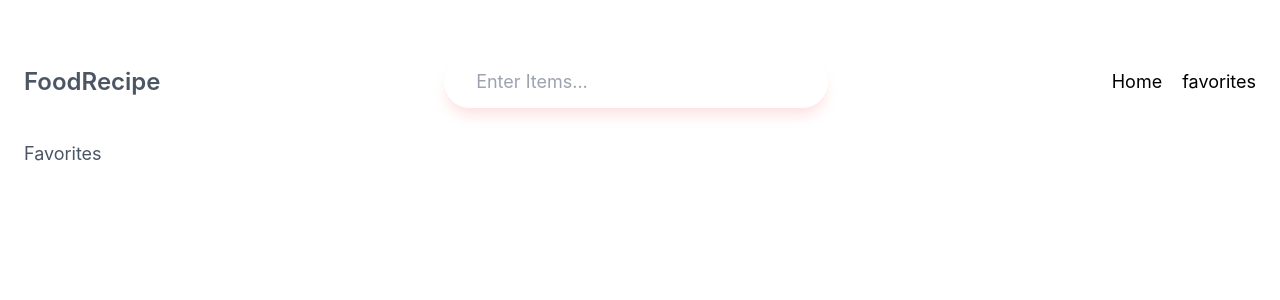
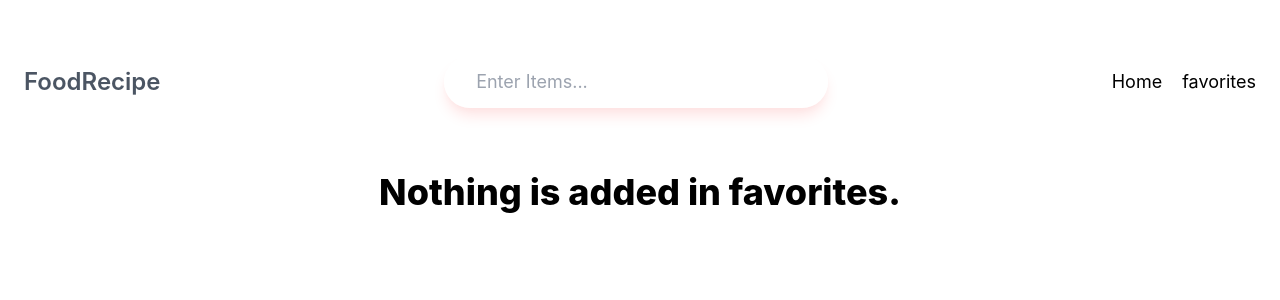
Before and after one commit to firoliyos/React-Food-Recipe-App, a React (Create React App) app in the folder food-recipe-app/: page /favorites in a window 1280 px wide. Shown: the top 300 px of the page. Built offline with nearby package versions, Linux system fonts and the light colour scheme.

Commit message:
favorites-page

```diff
--- a/food-recipe-app/src/pages/favorites/index.jsx
+++ b/food-recipe-app/src/pages/favorites/index.jsx
@@ -1,6 +1,21 @@
+import { useContext } from "react";
+import RecipeItem from "../../components/recipe-item";
+import { GlobalContext } from "../../context";
 
 export default function Favorites() {
-    return(
-        <div>Favorites</div>
-    )
+  const { favoritesList } = useContext(GlobalContext);
+
+  return (
+    <div className="py-8 container mx-auto flex flex-wrap justify-center gap-10">
+      {favoritesList && favoritesList.length > 0 ? (
+        favoritesList.map((item) => <RecipeItem item={item} />)
+      ) : (
+        <div>
+          <p className="lg:text-4xl text-xl text-center text-black font-extrabold">
+            Nothing is added in favorites.
+          </p>
+        </div>
+      )}
+    </div>
+  );
 }
```
